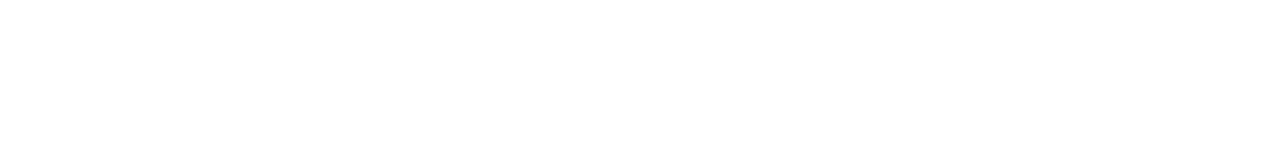
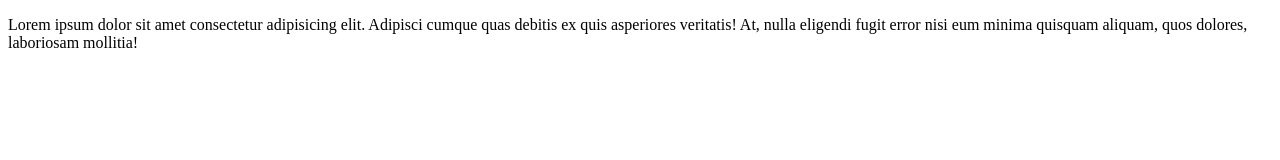
Before and after one commit to maryjanemugweru/submodule, a plain HTML site: page index.html in a window 1280 px wide. Drawn offline with Linux system fonts and the light colour scheme.

Commit message:
update index

```diff
--- a/index.html
+++ b/index.html
@@ -6,6 +6,6 @@
     <title>Document</title>
 </head>
 <body>
-
+    <p>Lorem ipsum dolor sit amet consectetur adipisicing elit. Adipisci cumque quas debitis ex quis asperiores veritatis! At, nulla eligendi fugit error nisi eum minima quisquam aliquam, quos dolores, laboriosam mollitia!</p>
 </body>
 </html>
```
